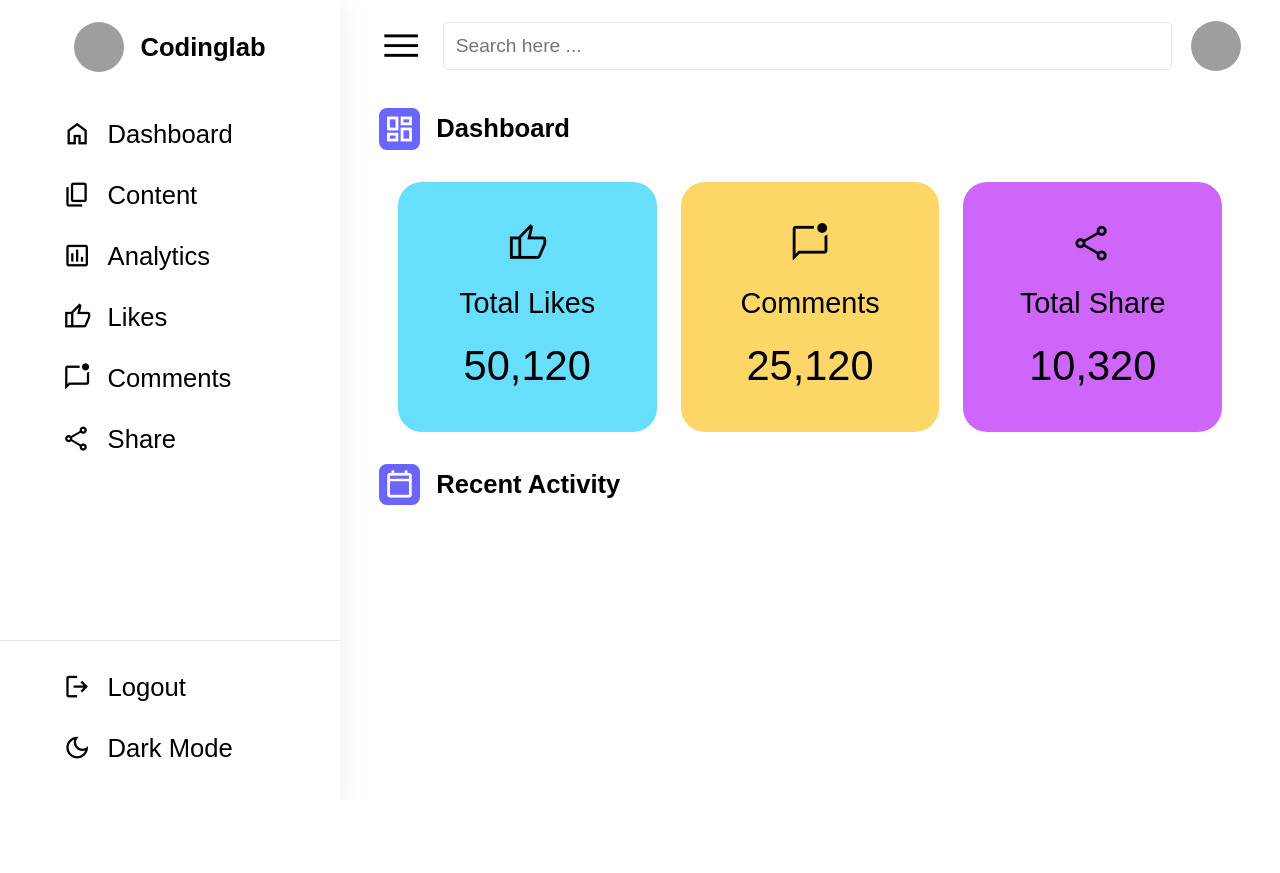
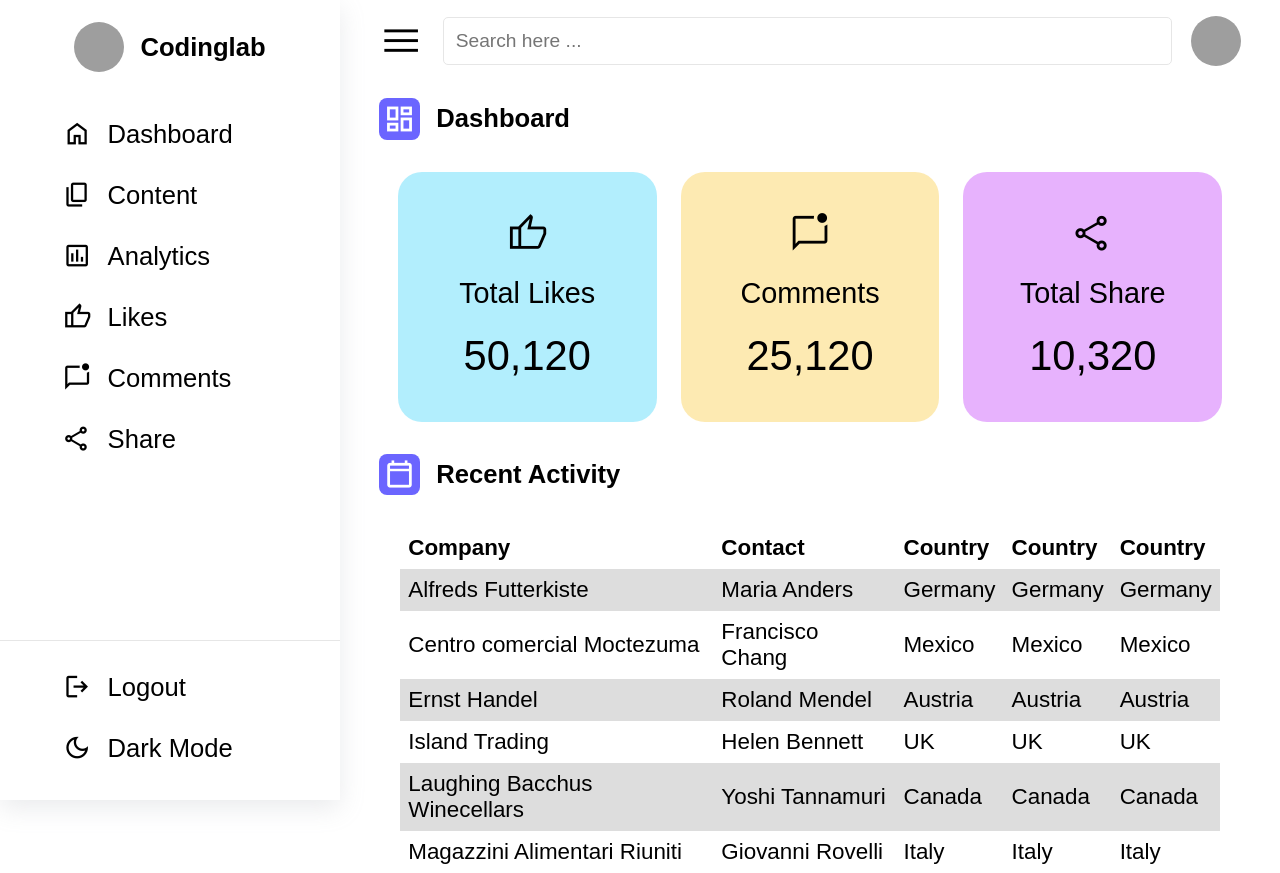
Before and after one commit to ohmarsyx/layout-dashboard, a plain HTML site: page index.html in a window 1280 px wide. Before the commit the page ends 800 px from the top, so only its background shows below. Drawn offline with nearby package versions, Linux system fonts and the light colour scheme; grey boxes are pictures that could not be loaded; a web font is replaced by a local one.

Commit message:
create table in table container as bottom of main container

```diff
--- a/index.html
+++ b/index.html
@@ -114,22 +114,35 @@
               <p>Dashboard</p>
             </div>
             <div class="dashboard-content">
-              <div class="dashboard-item" style="background-color: #66defc">
-                <span class="material-symbols-outlined" style="font-size: 2.6rem;"> thumb_up </span>
+              <div class="dashboard-item" style="background-color: #66defc80">
+                <span
+                  class="material-symbols-outlined"
+                  style="font-size: 2.6rem"
+                >
+                  thumb_up
+                </span>
                 <p>Total Likes</p>
-                <p style="font-size: 2.6rem;">50,120</p>
+                <p style="font-size: 2.6rem">50,120</p>
               </div>
-              <div class="dashboard-item" style="background-color: #fcd666">
-                <span class="material-symbols-outlined" style="font-size: 2.6rem;">
+              <div class="dashboard-item" style="background-color: #fcd66680">
+                <span
+                  class="material-symbols-outlined"
+                  style="font-size: 2.6rem"
+                >
                   mark_chat_unread
                 </span>
                 <p>Comments</p>
-                <p style="font-size: 2.6rem;">25,120</p>
+                <p style="font-size: 2.6rem">25,120</p>
               </div>
-              <div class="dashboard-item" style="background-color: #cf66fc">
-                <span class="material-symbols-outlined" style="font-size: 2.6rem;"> share </span>
+              <div class="dashboard-item" style="background-color: #cf66fc80">
+                <span
+                  class="material-symbols-outlined"
+                  style="font-size: 2.6rem"
+                >
+                  share
+                </span>
                 <p>Total Share</p>
-                <p style="font-size: 2.6rem;">10,320</p>
+                <p style="font-size: 2.6rem">10,320</p>
               </div>
             </div>
           </div>
@@ -141,6 +154,59 @@
               </span>
               <p>Recent Activity</p>
             </div>
+            <div class="table-container">
+              <table>
+                <tr>
+                  <th>Company</th>
+                  <th>Contact</th>
+                  <th>Country</th>
+                  <th>Country</th>
+                  <th>Country</th>
+                </tr>
+                <tr>
+                  <td>Alfreds Futterkiste</td>
+                  <td>Maria Anders</td>
+                  <td>Germany</td>
+                  <td>Germany</td>
+                  <td>Germany</td>
+                </tr>
+                <tr>
+                  <td>Centro comercial Moctezuma</td>
+                  <td>Francisco Chang</td>
+                  <td>Mexico</td>
+                  <td>Mexico</td>
+                  <td>Mexico</td>
+                </tr>
+                <tr>
+                  <td>Ernst Handel</td>
+                  <td>Roland Mendel</td>
+                  <td>Austria</td>
+                  <td>Austria</td>
+                  <td>Austria</td>
+                </tr>
+                <tr>
+                  <td>Island Trading</td>
+                  <td>Helen Bennett</td>
+                  <td>UK</td>
+                  <td>UK</td>
+                  <td>UK</td>
+                </tr>
+                <tr>
+                  <td>Laughing Bacchus Winecellars</td>
+                  <td>Yoshi Tannamuri</td>
+                  <td>Canada</td>
+                  <td>Canada</td>
+                  <td>Canada</td>
+                </tr>
+                <tr>
+                  <td>Magazzini Alimentari Riuniti</td>
+                  <td>Giovanni Rovelli</td>
+                  <td>Italy</td>
+                  <td>Italy</td>
+                  <td>Italy</td>
+                </tr>
+              </table>
+            </div>
           </div>
         </div>
       </main>
--- a/styles.css
+++ b/styles.css
@@ -169,5 +169,27 @@ body {
 }
 .activity-container {
   display: flex;
+  flex-direction: column;
   width: 100%;
 }
+.table-container {
+  width: 95%;
+  font-size: 1.4rem;
+  display: flex;
+  align-items: center;
+  justify-content: center;
+  margin: auto;
+}
+table {
+  border-collapse: collapse;
+  width: 100%;
+}
+td,
+th {
+  text-align: left;
+  padding: 8px;
+}
+
+tr:nth-child(even) {
+  background-color: #dddddd;
+}
```
Lines whose indentation alone changed are shown as unchanged.
